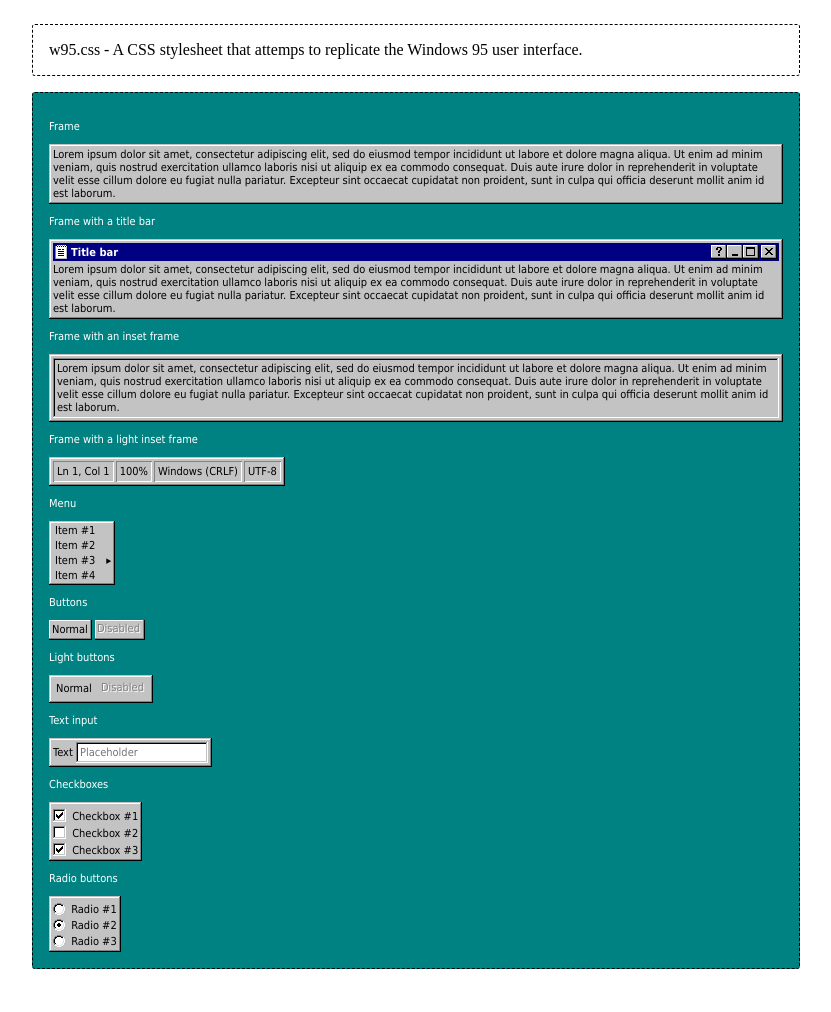
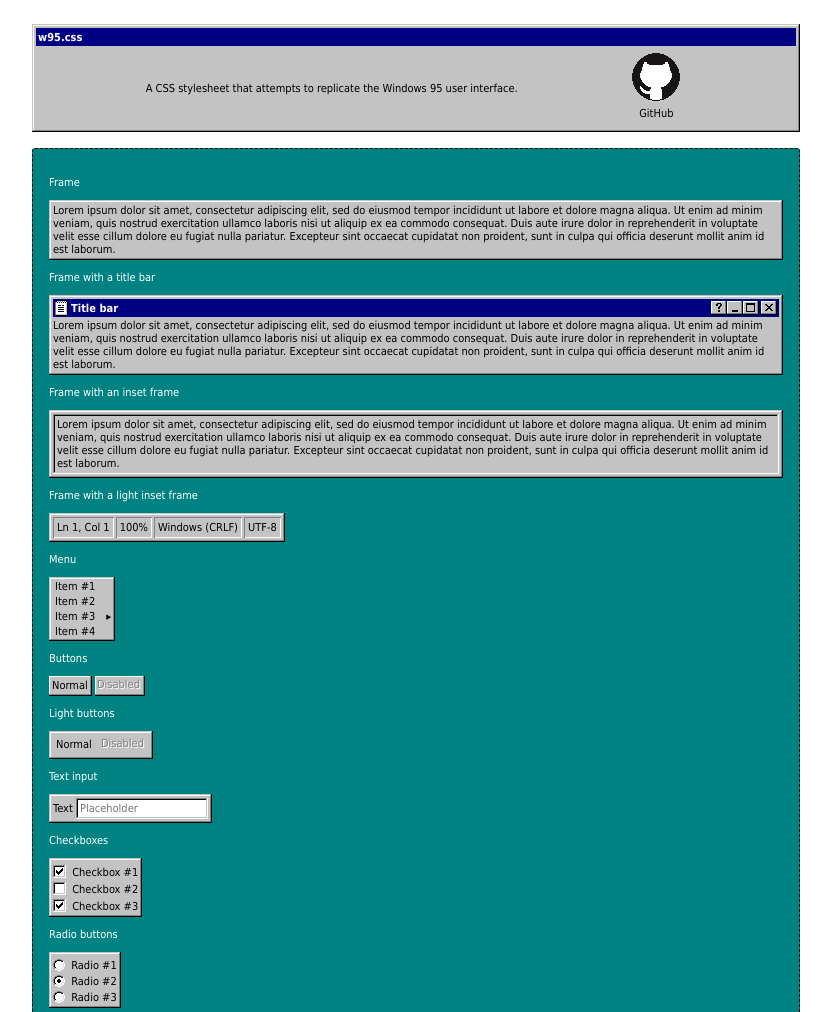
Before and after one commit to jacorsca/w95.css, a plain HTML site: page index.html in a window 1280 px wide. Shown: the top 1012 px of the page, without its empty margins (224-1055 px from the left). Before the commit the page ends 977 px from the top, so only its background shows below. Drawn offline with Linux system fonts and the light colour scheme.

Commit message:
Add link to GitHub

```diff
--- a/index.html
+++ b/index.html
@@ -21,9 +21,24 @@
 		</style>
 	</head>
 	<body>
-		<p style="border-radius: 3px; border: 1px dashed black; padding:
-		16px;">w95.css - A CSS stylesheet that attemps to replicate the Windows
-		95 user interface.</p>
+		<div class="w95-theme" style="margin: 16px 0;">
+			<div class="frame">
+				<div class="title-bar">
+						<h1>w95.css</h1>
+				</div>
+				<div style="display: flex; flex-flow: row wrap; align-items: center; justify-content: space-evenly;">
+					<p>A CSS stylesheet that attempts to replicate the Windows
+					95 user interface.</p>
+
+					<a href="https://github.com/jacorsca/w95.css" style="text-decoration: none;">
+						<button class="light" style="display: flex; flex-flow: column;">
+							<img src="images/w95/github.png" style="padding: 2px;">
+							<div style="padding: 4px 0;">GitHub</div>
+						</button>
+					</a>
+				</div>
+			</div>
+		</div>
 
 		<div class="demo w95-theme">
 			<p>Frame</p>
```
Also changed, not shown: images/w95/github.png (added).
